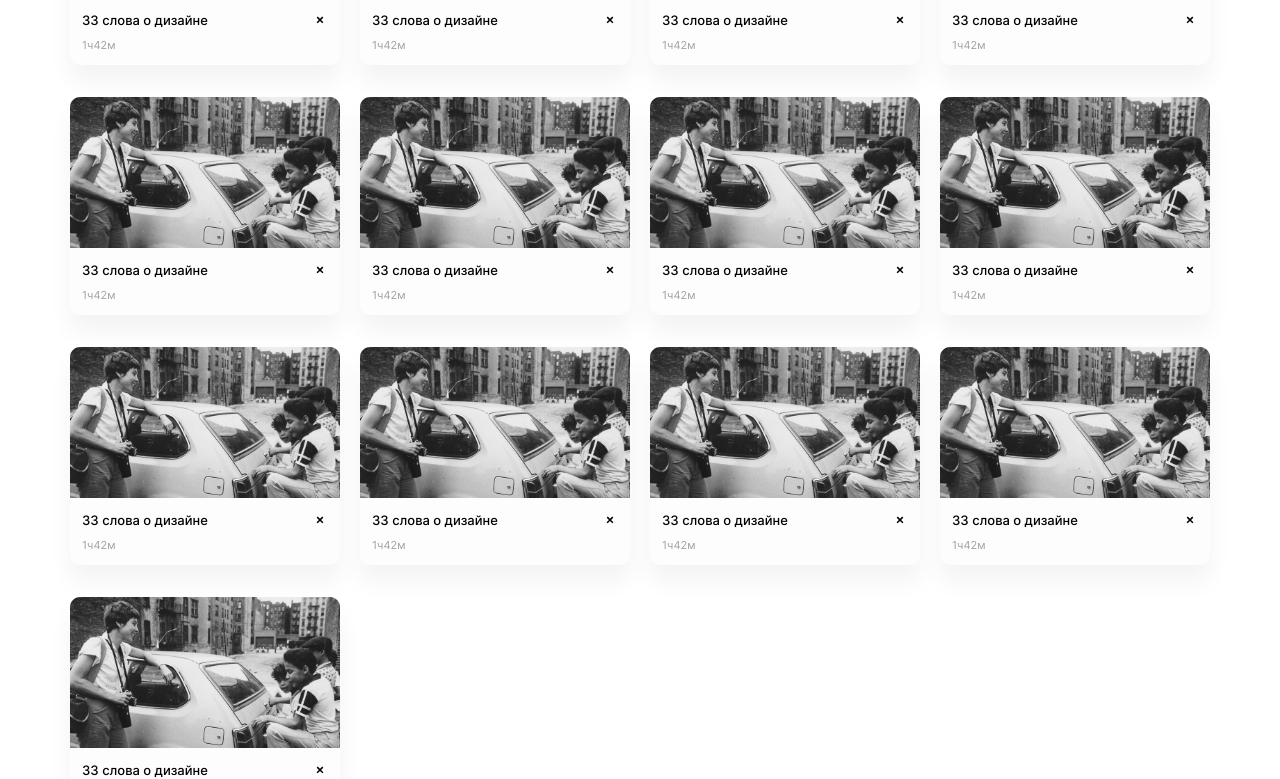
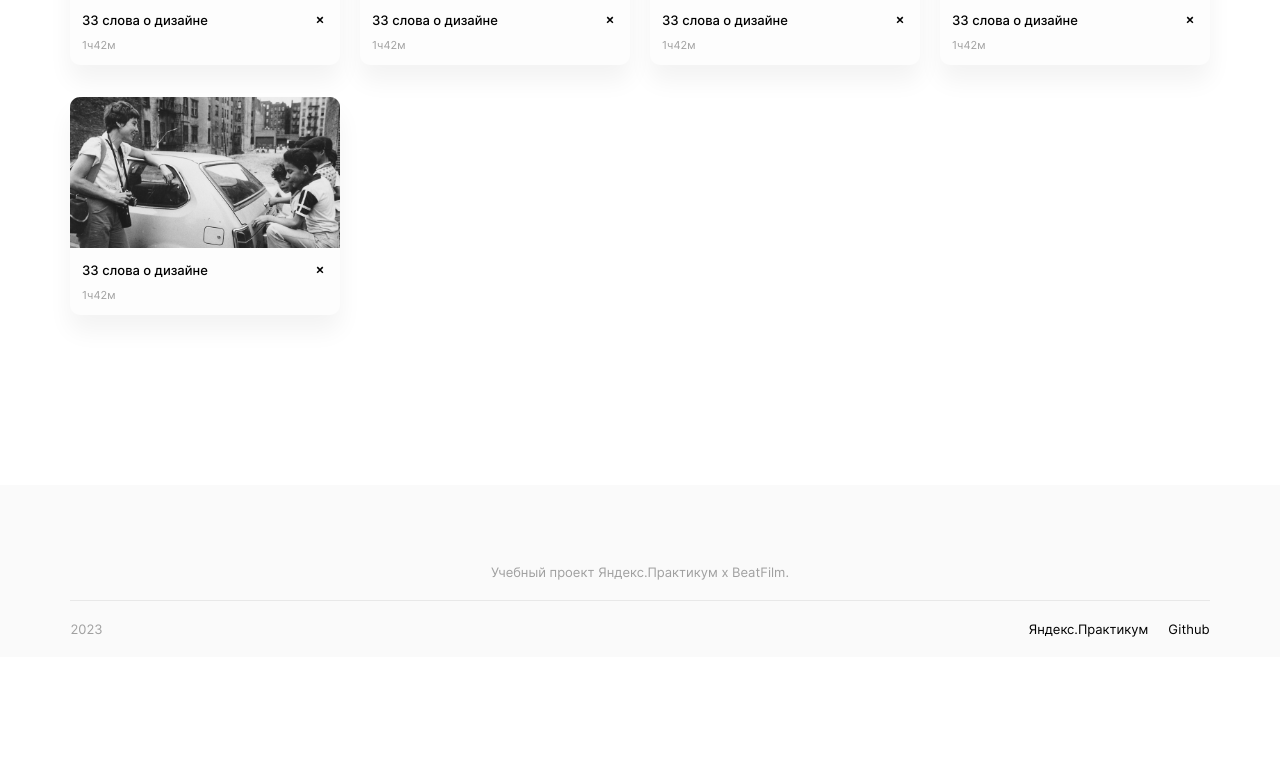
Before and after one commit to UlanBekboev/movies-explorer-frontend, a React (Create React App) app: page /saved-movies in a window 1280 px wide. Shown: the part 544-1323 px from the top of the page. After the commit the page ends 1201 px from the top, so only its background shows below. Built offline with nearby package versions, Linux system fonts and the light colour scheme.

Commit message:
замечания исправлены

```diff
--- a/src/components/App/App.js
+++ b/src/components/App/App.js
@@ -1,21 +1,18 @@
 import React from 'react';
 import './App.css';
 import { Routes,Route } from 'react-router-dom';
-import { useState, useEffect } from 'react';
+import { useState } from 'react';
 import Header from '../Header/Header.jsx';
 import Main from '../Main/Main.jsx';
 import Footer from '../Footer/Footer';
 import Movies from '../Movies/Movies';
-import { CurrentUserContext } from '../../context/CurrentUserContext';
 import Profile from '../Profile/Profile';
 import Register from '../Register/Register';
 import PageNotFound from '../PageNotFound/PageNotFound';
-import BurgerMenu from '../BurgerMenu/BurgerMenu';
 import Login from '../Login/Login';
 
 function App() {
   const [isLoggedIn, setisLoggedIn] = useState(false);
-  const [currentUser, setCurrentUser] = useState({});
 
   const onLogin = () => {
     setisLoggedIn(true);
@@ -23,7 +20,6 @@ function App() {
 
   return (
     <div className="app">
-      <CurrentUserContext.Provider value={currentUser}>
       <Routes>
         <Route path="/" element={
           <>
@@ -33,10 +29,18 @@ function App() {
           </>
         }/>
         <Route path="/movies" element={
-          <Movies />
+          <>
+            <Header isLoggedIn={isLoggedIn}/>
+            <Movies />
+            <Footer />
+          </>
         }/>
         <Route path="/saved-movies" element={
-          <Movies />
+          <>
+            <Header isLoggedIn={isLoggedIn}/>
+            <Movies />
+            <Footer />
+          </>
         }/>
         <Route path="/profile" element={
           <Profile />
@@ -51,8 +55,6 @@ function App() {
           <PageNotFound />}>
         </Route>
       </Routes>
-      </CurrentUserContext.Provider>
-
     </div>
   );
 }
--- a/src/components/AuthForm/AuthForm.css
+++ b/src/components/AuthForm/AuthForm.css
@@ -10,6 +10,13 @@
 .auth__logo {
   width: 38px;
   height: 38px;
+  cursor: pointer;
+  transition: 0.3s;
+  padding: 0;
+}
+
+.auth__logo:hover {
+  opacity: 0.6;
 }
 
 .auth__form {
--- a/src/components/BurgerMenu/BurgerMenu.css
+++ b/src/components/BurgerMenu/BurgerMenu.css
@@ -74,6 +74,12 @@
   font-style: normal;
   font-weight: 500;
   line-height: normal;
+  transition: 0.3s;
+  cursor: pointer;
+}
+
+.burger-menu__item:hover {
+  opacity: 0.7;
 }
 
 .burger-menu__item_active {
--- a/src/components/BurgerMenu/BurgerMenu.jsx
+++ b/src/components/BurgerMenu/BurgerMenu.jsx
@@ -7,7 +7,7 @@ function BurgerMenu({ onClose }) {
   return (
     <div className="burger-menu">
       <div className="burger-menu__container">
-        <img src={close} alt="" type="button" className="burger-menu__close" onClick={onClose}/>
+        <img src={close} alt="Кнопка закрыть меню" type="button" className="burger-menu__close" onClick={onClose}/>
         <nav className="burger-menu__content">
           <NavLink to="/" className={({isActive}) => `burger-menu__item ${isActive ? "burger-menu__item_active" : ""}`}>Главная</NavLink>
           <NavLink to="/movies" className={({isActive}) => `burger-menu__item ${isActive ? "burger-menu__item_active" : ""}`}>Фильмы</NavLink>
--- a/src/components/Login/Login.jsx
+++ b/src/components/Login/Login.jsx
@@ -9,7 +9,7 @@ function Login(props) {
         button="Войти"
         question="Ещё не зарегистрированы?"
         action="Регистрация"
-        path="/sign-in"
+        path="/sign-up"
       />
     </>
   );
--- a/src/components/Movies/Movies.jsx
+++ b/src/components/Movies/Movies.jsx
@@ -1,23 +1,58 @@
 import './Movies.css';
 import SearchForm from '../SearchForm/SearchForm';
 import MoviesCardList from '../MoviesCardList/MoviesCardList';
-import Footer from '../Footer/Footer';
-import Header from '../Header/Header';
 import { useState } from 'react';
 
+const movies = [
+  {
+    id: '1',
+    name: '33 слова о дизайне',
+    image: 'images/first-movie.png',
+    duration: '1ч 17м',
+    saved: false
+  },
+  {
+    id: '2',
+    name: 'Киноальманах «100 лет дизайна»',
+    image: 'images/second-movie.png',
+    duration: '1ч 17м',
+    saved: true
+  },
+  {
+    id: '3',
+    name: 'В погоне за Бенкси',
+    image: 'images/third-movie.png',
+    duration: '1ч 17м',
+    saved: false
+  },
+  {
+    id: '4',
+    name: '33 слова о дизайне',
+    image: 'images/first-movie.png',
+    duration: '1ч 17м',
+    saved: false
+  },
+  {
+    id: '5',
+    name: 'Киноальманах «100 лет дизайна»',
+    image: 'images/second-movie.png',
+    duration: '1ч 17м',
+    saved: false
+  },
+];
+
 const Movies = () => {
-  const [isSaved, setIsSaved] = useState(true);
 
-  const onSave = () => {
-    setIsSaved(false);
+  const [isLoading, setIsLoading] = useState(false);
+  function handlePreloaderChange() {
+    setIsLoading(true);
   }
+
   return (
-    <main className="movies">
-      <Header />
+    <section className="movies">
       <SearchForm />
-      <MoviesCardList isSaved={isSaved}/>
-      <Footer />
-    </main>
+      <MoviesCardList isSaved={false} cards={movies} isLoading={isLoading}/>
+    </section>
   );
 };
 
--- a/src/components/MoviesCardList/MoviesCardList.jsx
+++ b/src/components/MoviesCardList/MoviesCardList.jsx
@@ -1,25 +1,27 @@
+import React, { useState } from 'react';
+import { useLocation } from 'react-router-dom';
 import './MoviesCardList.css';
 import MoviesCard from '../MoviesCard/MoviesCard';
+import Preloader from '../Preloader/Preloader';
 
-function MoviesCardList({isSaved}) {
+function MoviesCardList({ cards, isSaved, isLoading }) {
+  const { pathname } = useLocation();
+
   return (
     <section className="movies-list">
+      {isLoading ? (
+        <Preloader />
+      ) : (
       <ul className="movies-list__cards">
-         <MoviesCard />
-         <MoviesCard />
-         <MoviesCard />
-         <MoviesCard />
-         <MoviesCard />
-         <MoviesCard />
-         <MoviesCard />
-         <MoviesCard />
-         <MoviesCard />
-        {isSaved && <MoviesCard />}
-        {isSaved && <MoviesCard />}
-        {isSaved && <MoviesCard />}
-        {isSaved && <MoviesCard />}
+         {cards.map((card) => (
+           <MoviesCard key={card.id} card={card} isSavedMoviesPage={isSaved}/>
+           ))}
       </ul>
-      {!isSaved ? <button className="movies-list__button">Ещё</button> : <div className="saved-devider"></div>}
+      )}
+
+      {pathname === '/saved-movies'
+      ? <div className="saved-devider"></div>
+      : <button type="button" className="movies-list__button">Ещё</button>}
     </section>
   )
 }
--- a/src/components/Profile/Profile.jsx
+++ b/src/components/Profile/Profile.jsx
@@ -3,9 +3,9 @@ import Header from "../Header/Header";
 import { Link } from "react-router-dom";
 
 function Profile() {
+
   return (
     <section className="profile">
-      <Header />
       <div className="profile__content">
         <form action="" className="profile__form form">
           <h1 className="profile__title">Привет, Виталий!</h1>
--- a/src/components/Register/Register.jsx
+++ b/src/components/Register/Register.jsx
@@ -9,7 +9,7 @@ function Register(props) {
         button="Зарегистрироваться"
         question="Уже зарегистрированы?"
         action="Войти"
-        path="/sign-up"
+        path="/sign-in"
       />
     </>
   );
```
